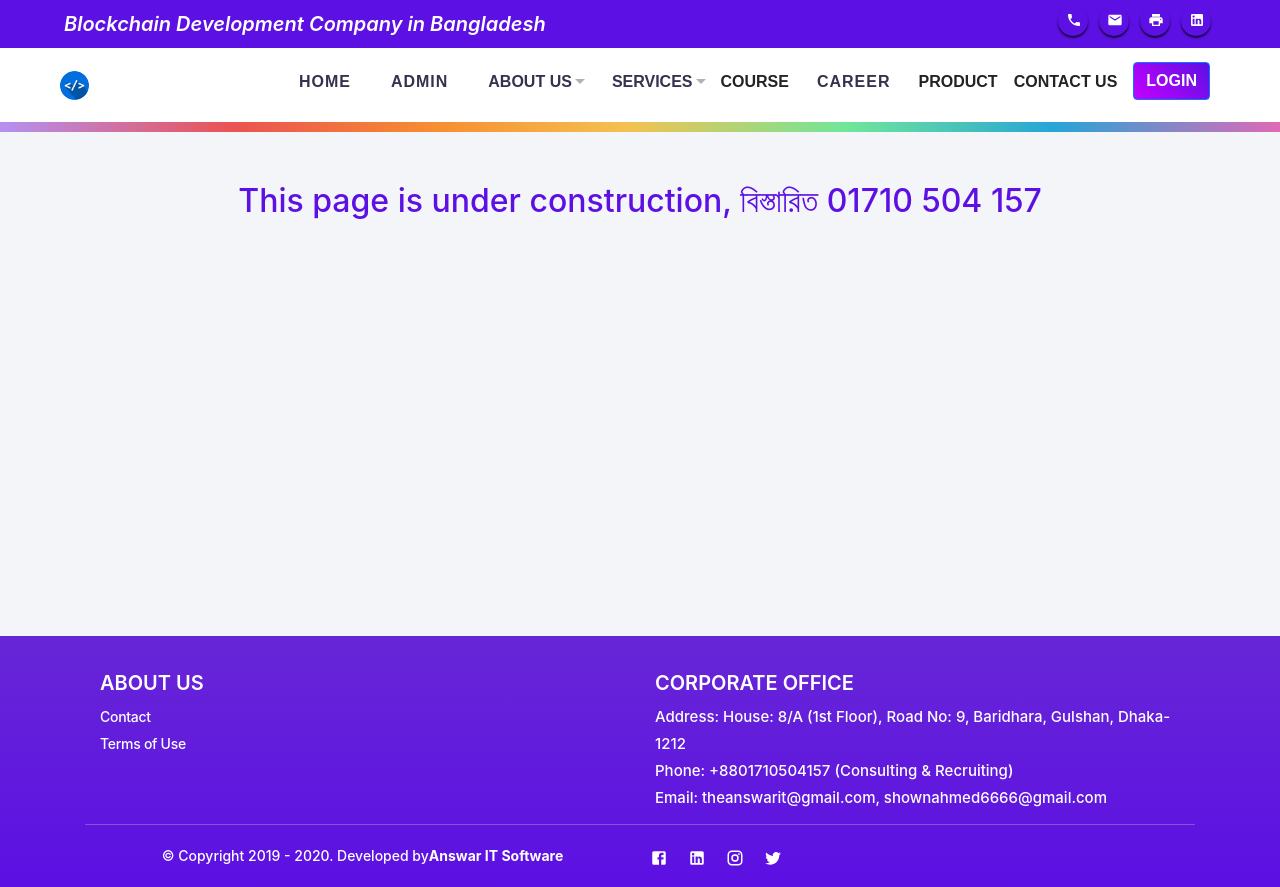
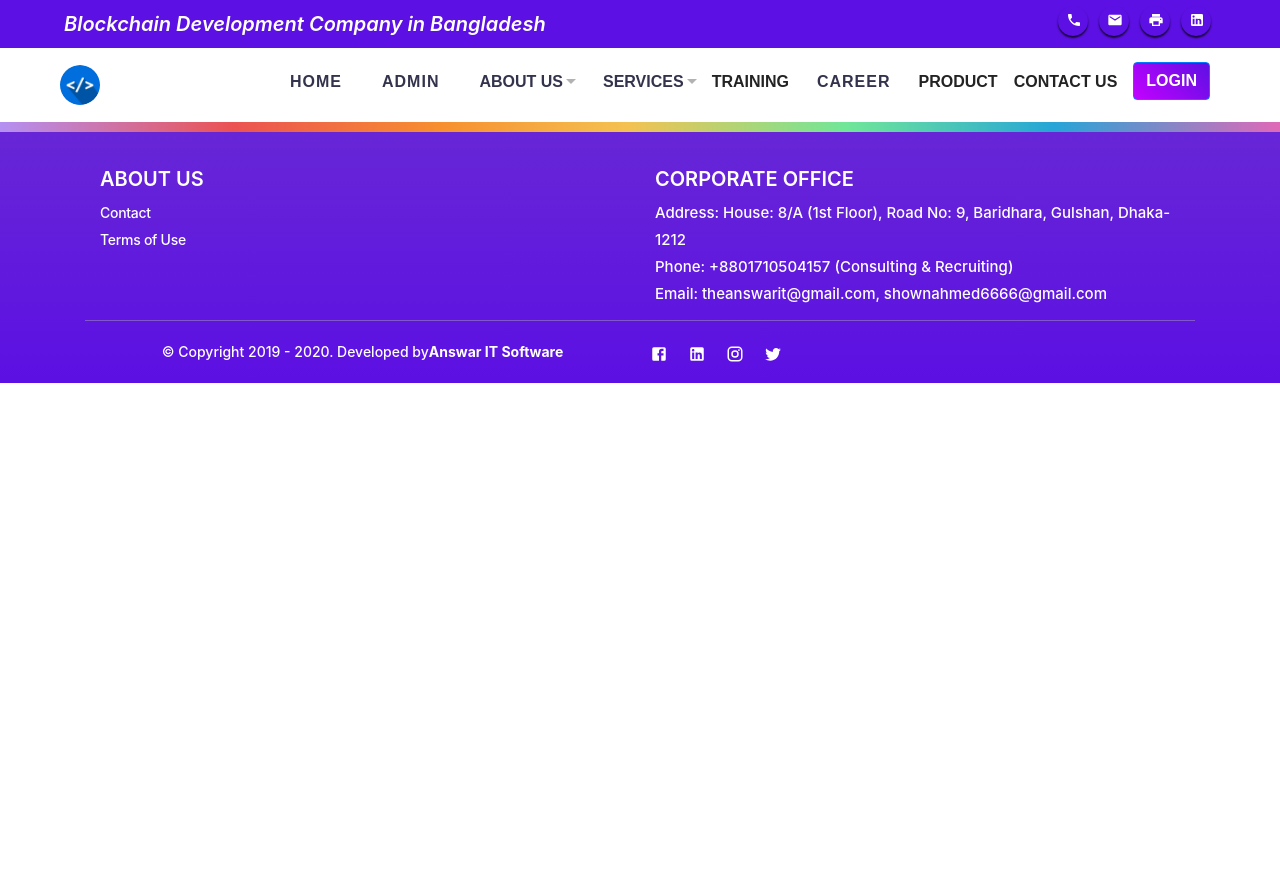
Before and after one commit to CrazyPythonLover1/AnswarIT-React.js-FrontEnd, a React (Create React App) app: page /course in a window 1280 px wide. After the commit the page ends 800 px from the top, so only its background shows below. Built offline with nearby package versions, Linux system fonts and the light colour scheme.

Commit message:
update content

```diff
--- a/src/App.js
+++ b/src/App.js
@@ -59,7 +59,7 @@ function App() {
                 <Route path="/core-value">
                   <CoreValue />
                 </Route>
-                <Route path="/course">
+                <Route path="/training">
                   {/* <Course /> */}
                   {/* <TrainingCourse /> */}
                   <CommingSoon title="This page is under construction, বিস্তারিত 01710 504 157 " commingSoon={false} />
--- a/src/components/Product/Product.js
+++ b/src/components/Product/Product.js
@@ -22,6 +22,7 @@ const Product = () => {
           <br />
           সর্বচ্চ ডিসকাউন্ট পেতে “আনছার আইট” এর সদস্য বলতে হবে।
           <br />
+          <br />
           কোন অভিযোগ থাকলে ইমেইল: theanswarit@gmail.com এ আনার নাম ঠিকানা, মোবাইল ও অভিযোগের সংক্ষিপ্ত বিবরন লিখে মেইল এ জানাতে হবে।
         </strong>
       </h4>
--- a/src/components/Shared/Navbar/Navbar.js
+++ b/src/components/Shared/Navbar/Navbar.js
@@ -25,8 +25,8 @@ const Navbar = () => {
             src={logo}
             alt="logo"
             style={{
-              width: "1.8rem",
-              height: "1.8rem",
+              width: "2.5rem",
+              height: "2.5rem",
               borderRadius: "100%",
               marginRight: " 3px",
             }}
@@ -139,10 +139,10 @@ const Navbar = () => {
             <li class="nav-item">
               <NavLink
                 class="nav-link "
-                to="/course"
+                to="/training"
                 style={{ color: "#232323" }}
               >
-                COURSE
+                TRAINING
               </NavLink>
             </li>
 
```
Also changed, not shown: 1 other file (tests, documents, lock files or other folders).
